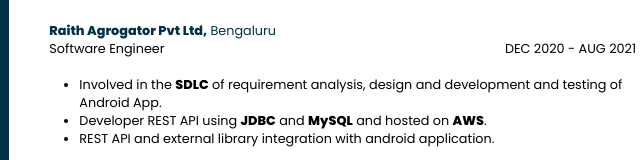
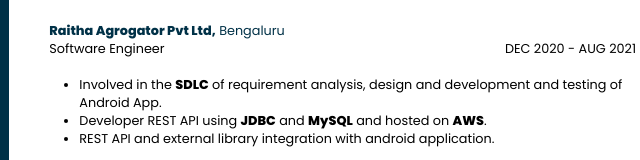
Before and after one commit to IamSagarDB/sagardb, a plain HTML site: page index.html in a window 1280 px wide. Shown: the part 337-497 px from the top of the page, 464-1104 px from the left. Drawn offline with Linux system fonts and the light colour scheme.

Commit message:
name fix

```diff
--- a/index.html
+++ b/index.html
@@ -110,7 +110,7 @@
                 <br>
                 <ul class="list-style-none font-size-p8em ">
                     <li>
-                        <div class="company-name color-blue-text"><b>Raith Agrogator Pvt Ltd,</b> <span>Bengaluru</span></div>
+                        <div class="company-name color-blue-text"><b>Raitha Agrogator Pvt Ltd,</b> <span>Bengaluru</span></div>
                         <div class="work-role">Software Engineer<span>DEC 2020 - AUG 2021</span></div>
                         <br>
                         <ul class="work-responsibility">
```
